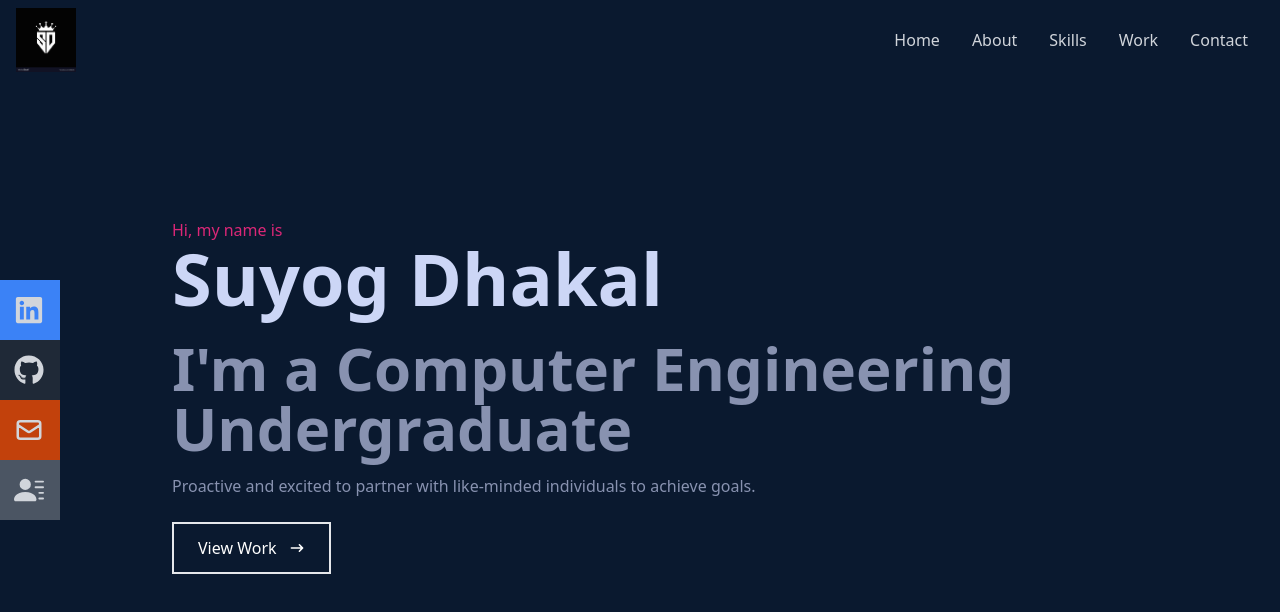
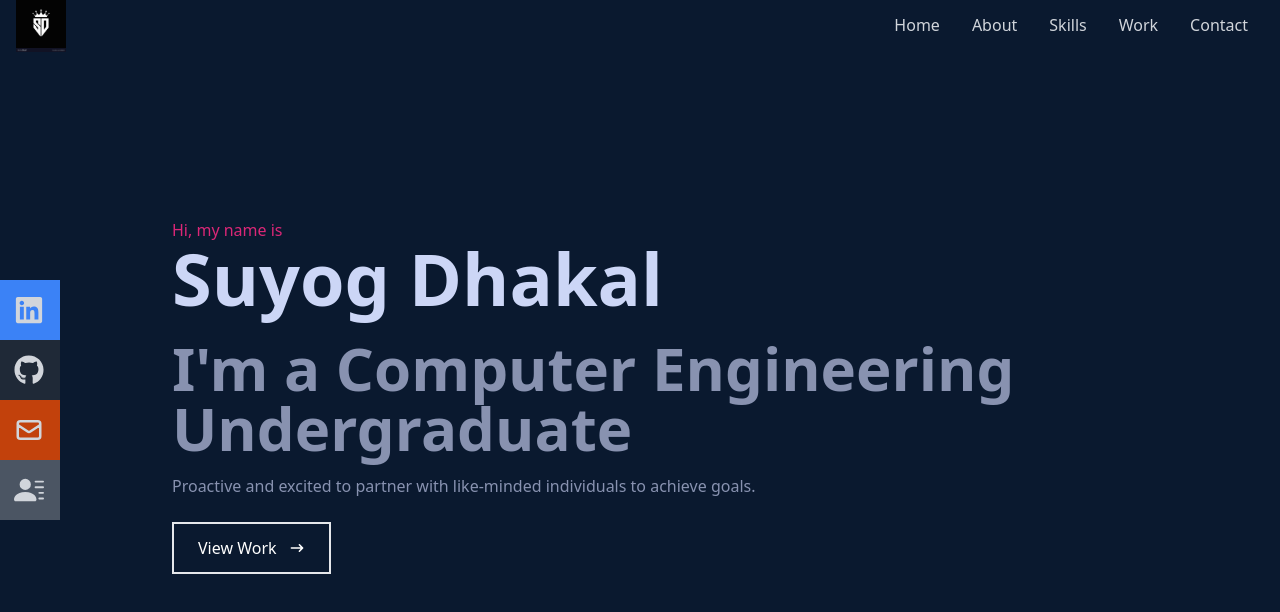
Before and after one commit to Suyog-Dhakal/Portfolio, a React (Create React App) app: page / in a window 1280 px wide. Shown: the top 612 px of the page. Built offline with nearby package versions, Linux system fonts and the light colour scheme.

Commit message:
navbar height adjusted

```diff
--- a/src/components/Navbar.jsx
+++ b/src/components/Navbar.jsx
@@ -3,23 +3,44 @@ import { FaBars, FaTimes, FaGithub, FaLinkedin } from "react-icons/fa";
 import Logo from "../assets/logo.png";
 import { HiOutlineMail } from "react-icons/hi";
 import { BsFillPersonLinesFill } from "react-icons/bs";
+import { Link } from "react-scroll";
 
 const Navbar = () => {
   const [nav, setNav] = useState(false);
   const handleClick = () => setNav(!nav);
   return (
-    <div className="fixed w-full h-[80px] flex justify-between items-center px-4 bg-[#0a192f] text-gray-300">
+    <div className="fixed w-full h-[50px] flex justify-between items-center px-4 bg-[#0a192f] text-gray-300">
       <div>
-        <img src={Logo} alt="Logo Image" style={{ width: "60px" }} />
+        <img src={Logo} alt="Logo Image" style={{ width: "50px" }} />
       </div>
 
       {/* menu */}
       <ul className="hidden md:flex">
-        <li>Home</li>
-        <li>About</li>
-        <li>Skills</li>
-        <li>Work</li>
-        <li>Contact</li>
+        <li>
+          <Link to="home" smooth={true} duration={500}>
+            Home
+          </Link>
+        </li>
+        <li>
+          <Link to="about" smooth={true} duration={500}>
+            About
+          </Link>
+        </li>
+        <li>
+          <Link to="skills" smooth={true} duration={500}>
+            Skills
+          </Link>
+        </li>
+        <li>
+          <Link to="work" smooth={true} duration={500}>
+            Work
+          </Link>
+        </li>
+        <li>
+          <Link to="contact" smooth={true} duration={500}>
+            Contact
+          </Link>
+        </li>
       </ul>
 
       {/* Hamburger */}
@@ -35,11 +56,31 @@ const Navbar = () => {
             : "absolute top-0 left-0 w-full h-screen bg-[#0a192f] flex flex-col justify-center items-center"
         }
       >
-        <li className="py-6 text-4xl">Home</li>
-        <li className="py-6 text-4xl">About</li>
-        <li className="py-6 text-4xl">Skills</li>
-        <li className="py-6 text-4xl">Work</li>
-        <li className="py-6 text-4xl">Contact</li>
+        <li className="py-6 text-4xl">
+          <Link onClick={handleClick} to="home" smooth={true} duration={500}>
+            Home
+          </Link>
+        </li>
+        <li className="py-6 text-4xl">
+          <Link onClick={handleClick} to="about" smooth={true} duration={500}>
+            About
+          </Link>
+        </li>
+        <li className="py-6 text-4xl">
+          <Link onClick={handleClick} to="skills" smooth={true} duration={500}>
+            Skills
+          </Link>
+        </li>
+        <li className="py-6 text-4xl">
+          <Link onClick={handleClick} to="work" smooth={true} duration={500}>
+            Work
+          </Link>
+        </li>
+        <li className="py-6 text-4xl">
+          <Link onClick={handleClick} to="contact" smooth={true} duration={500}>
+            Contact
+          </Link>
+        </li>
       </ul>
 
       {/* social icons */}
@@ -48,7 +89,7 @@ const Navbar = () => {
           <li className="w-[160px] h-[60px] flex justify-between items-center ml-[-100px] hover:ml-[-10px] duration-300 bg-blue-500">
             <a
               className="flex justify-between items-center w-full text-gray-300"
-              href="http://"
+              href="https://www.linkedin.com/in/suyog-dhakal-09a91219a/"
             >
               Linkedin
               <FaLinkedin size={30} />
@@ -58,7 +99,7 @@ const Navbar = () => {
           <li className="w-[160px] h-[60px] flex justify-between items-center ml-[-100px] hover:ml-[-10px] duration-300 bg-gray-800">
             <a
               className="flex justify-between items-center w-full text-gray-300"
-              href="http://"
+              href="https://github.com/Suyog-Dhakal"
             >
               Github
               <FaGithub size={30} />
@@ -68,7 +109,7 @@ const Navbar = () => {
           <li className="w-[160px] h-[60px] flex justify-between items-center ml-[-100px] hover:ml-[-10px] duration-300 bg-orange-700">
             <a
               className="flex justify-between items-center w-full text-gray-300"
-              href="http://"
+              href="https://mail.google.com"
             >
               Email
               <HiOutlineMail size={30} />
@@ -78,7 +119,7 @@ const Navbar = () => {
           <li className="w-[160px] h-[60px] flex justify-between items-center ml-[-100px] hover:ml-[-10px] duration-300 bg-gray-600">
             <a
               className="flex justify-between items-center w-full text-gray-300"
-              href="http://"
+              href="/home"
             >
               Resume
               <BsFillPersonLinesFill size={30} />
```
